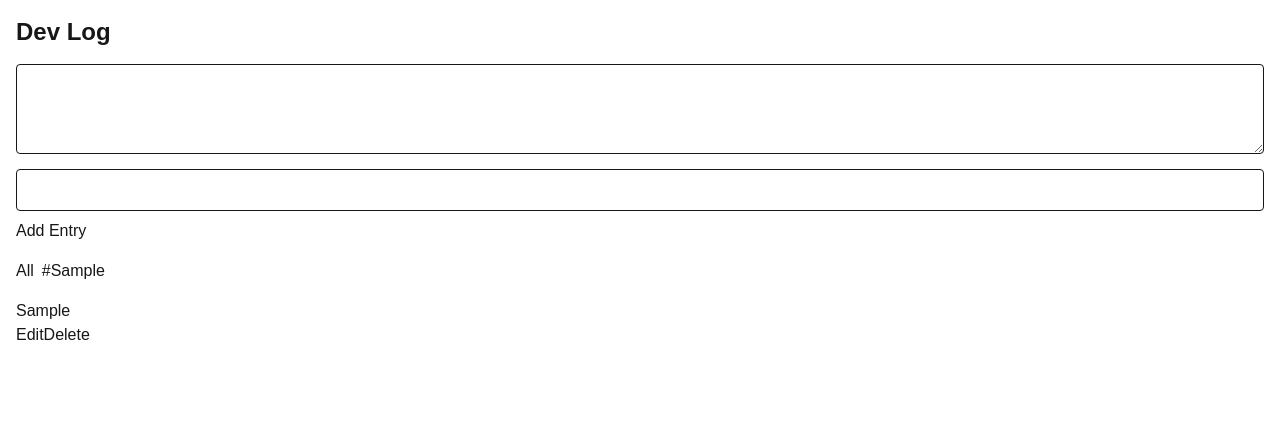
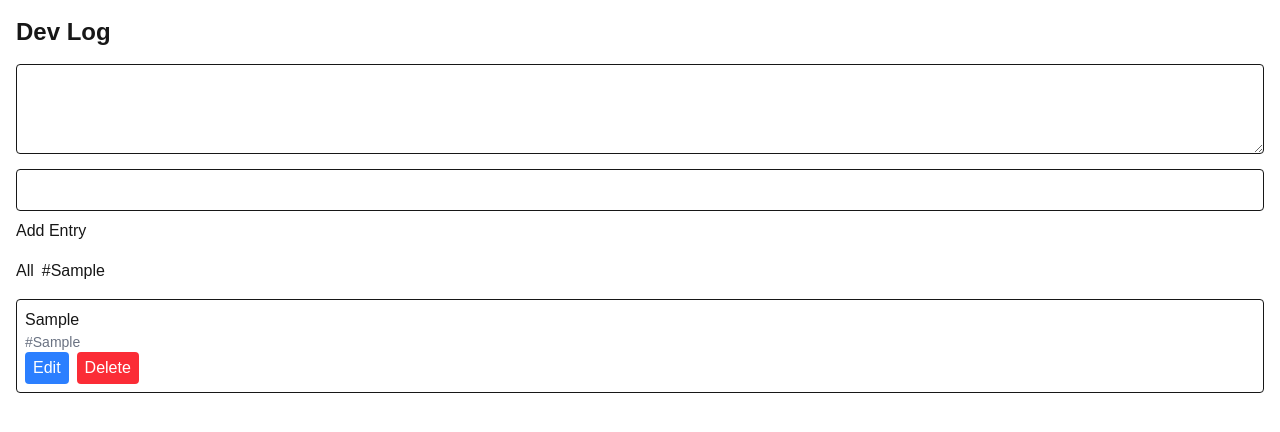
Before and after one commit to alexduisterwinkel/devlog, a Next.js app: page / in a window 1280 px wide. Both pictures are taken after typing "Sample", "Sample" into the empty fields and a click on the button "Add Entry". Shown: the top 432 px of the page. Built offline with nearby package versions, Linux system fonts and the light colour scheme.

Commit message:
refactor into components

```diff
--- a/app/page.tsx
+++ b/app/page.tsx
@@ -2,6 +2,11 @@
 
 import { useState, useEffect } from 'react';
 import { Entry } from '../types';
+
+import EntryForm from "../components/EntryForm";
+import EntryList from "../components/EntryList";
+import TagFilter from "../components/TagFilter";
+
 
 export default function Home() {
 	const [entries, setEntries] = useState<Entry[]>([]);
@@ -11,6 +16,20 @@ export default function Home() {
 	const [editingId, setEditingId] = useState<string | null>(null);
 	const [editText, setEditText] = useState('');
 
+	useEffect(() => {
+	  const stored = localStorage.getItem("entries");
+	  if (stored) {
+		setEntries(JSON.parse(stored));
+	  }
+	}, []);
+
+	useEffect(() => {
+	  localStorage.setItem("entries", JSON.stringify(entries));
+	}, [entries]);
+
+	const allTags = Array.from(
+	  new Set(entries.flatMap(entry => entry.tags))
+	);
 
 	const deleteEntry = (id: string) => {
 	  setEntries(prev => prev.filter(e => e.id !== id));
@@ -27,25 +46,16 @@ export default function Home() {
     	};
 
 		console.log(entries);
-		setEntries([newEntry, ...entries]);
+		setEntries(prev => [newEntry, ...entries]);
 		setText('');
 		setTags('');
   	};
 
-	useEffect(() => {
-	  const stored = localStorage.getItem("entries");
-	  if (stored) {
-		setEntries(JSON.parse(stored));
-	  }
-	}, []);
-
-	useEffect(() => {
-	  localStorage.setItem("entries", JSON.stringify(entries));
-	}, [entries]);
-
-	const allTags = Array.from(
-	  new Set(entries.flatMap(entry => entry.tags))
-	);
+	const editEntry = (id: string, newText: string) => {
+	  setEntries(prev =>
+		prev.map(e => (e.id === id ? { ...e, text: newText } : e))
+	  );
+	};
 
 	return (
     	<main className="p-4">
@@ -82,47 +92,14 @@ export default function Home() {
 		  ))}
 		</div>
 
-      	<div>
-			{entries
-			  .filter(entry =>
-				!activeTag || entry.tags.includes(activeTag)
-			  )
-			  .map(entry => (
-				<div key={entry.id}>
-				  	{editingId === entry.id ? (
-					  <>
-						<textarea
-						  value={editText}
-						  onChange={e => setEditText(e.target.value)}
-						/>
-						<button onClick={() => {
-						  setEntries(prev =>
-							prev.map(e =>
-							  e.id === entry.id ? { ...e, text: editText } : e
-							)
-						  );
-						  setEditingId(null);
-						}}>
-						  Save
-						</button>
-					  </>
-					) : (
-					  <div>{entry.text}</div>
-					)}
+		<EntryList
+			entries={entries.filter(
+			  entry => !activeTag || entry.tags.includes(activeTag)
+			)}
+			onDelete={deleteEntry}
+			onEdit={editEntry}
+		  />
 
-					<button onClick={() => {
-					  setEditingId(entry.id);
-					  setEditText(entry.text);
-					}}>
-					  Edit
-					</button>
-
-			  		<button onClick={() => deleteEntry(entry.id)}>
-				  		Delete
-					</button>
-				</div>
-			  ))}
-		</div>
     </main>
   );
 }
--- /dev/null
+++ b/components/EntryForm.tsx
@@ -0,0 +1,29 @@
+type Props = {
+  onSubmit: (form: FormData) => void;
+};
+
+export default function EntryForm({ onSubmit }: Props) {
+  return (
+    <form
+      onSubmit={e => {
+        e.preventDefault();
+        onSubmit(new FormData(e.currentTarget));
+        e.currentTarget.reset();
+      }}
+      className="mb-4 space-y-2"
+    >
+      <textarea
+        name="text"
+        className="w-full border p-2 rounded"
+        rows={3}
+      />
+
+      <input
+        name="tags"
+        className="w-full border p-2 rounded"
+      />
+
+      <button type="submit">Add Entry</button>
+    </form>
+  );
+}
--- /dev/null
+++ b/components/EntryItem.tsx
@@ -0,0 +1,24 @@
+import { Entry } from "../types";
+
+type Props = {
+  entry: Entry;
+  onDelete: (id: string) => void;
+};
+
+export default function EntryItem({ entry, onDelete }: Props) {
+  return (
+    <div className="border p-2 rounded">
+      <div>{entry.text}</div>
+
+      {entry.tags.length > 0 && (
+        <div className="text-sm text-gray-500">
+          {entry.tags.map(tag => `#${tag}`).join(" ")}
+        </div>
+      )}
+
+      <button onClick={() => onDelete(entry.id)}>
+        Delete
+      </button>
+    </div>
+  );
+}
--- /dev/null
+++ b/components/EntryList.tsx
@@ -0,0 +1,76 @@
+import { useState } from "react";
+import { Entry } from "../types";
+import EntryItem from "./EntryItem";
+
+type Props = {
+  entries: Entry[];
+  onDelete: (id: string) => void;
+  onEdit: (id: string, newText: string) => void;
+};
+
+export default function EntryList({ entries, onDelete, onEdit }: Props) {
+  const [editingId, setEditingId] = useState<string | null>(null);
+  const [editText, setEditText] = useState("");
+
+  return (
+    <div className="space-y-2">
+      {entries.map((entry) => (
+        <div key={entry.id} className="border p-2 rounded">
+          {editingId === entry.id ? (
+            <>
+              <textarea
+                value={editText}
+                onChange={(e) => setEditText(e.target.value)}
+                className="w-full border p-1 rounded mb-2"
+                rows={3}
+              />
+              <button
+                className="mr-2 px-2 py-1 bg-green-500 text-white rounded"
+                onClick={() => {
+                  onEdit(entry.id, editText);
+                  setEditingId(null);
+                  setEditText("");
+                }}
+              >
+                Save
+              </button>
+              <button
+                className="px-2 py-1 bg-gray-400 text-white rounded"
+                onClick={() => {
+                  setEditingId(null);
+                  setEditText("");
+                }}
+              >
+                Cancel
+              </button>
+            </>
+          ) : (
+            <>
+              <div>{entry.text}</div>
+              {entry.tags.length > 0 && (
+                <div className="text-sm text-gray-500">
+                  {entry.tags.map((tag) => `#${tag}`).join(" ")}
+                </div>
+              )}
+              <button
+                className="mr-2 px-2 py-1 bg-blue-500 text-white rounded"
+                onClick={() => {
+                  setEditingId(entry.id);
+                  setEditText(entry.text);
+                }}
+              >
+                Edit
+              </button>
+              <button
+                className="px-2 py-1 bg-red-500 text-white rounded"
+                onClick={() => onDelete(entry.id)}
+              >
+                Delete
+              </button>
+            </>
+          )}
+        </div>
+      ))}
+    </div>
+  );
+}
--- /dev/null
+++ b/components/TagFilter.tsx
@@ -0,0 +1,25 @@
+type Props = {
+  tags: string[];
+  activeTag: string | null;
+  setActiveTag: (tag: string | null) => void;
+};
+
+export default function TagFilter({
+  tags,
+  activeTag,
+  setActiveTag,
+}: Props) {
+  return (
+    <div className="mb-4 space-x-2">
+      <button onClick={() => setActiveTag(null)}>
+        All
+      </button>
+
+      {tags.map(tag => (
+        <button key={tag} onClick={() => setActiveTag(tag)}>
+          #{tag}
+        </button>
+      ))}
+    </div>
+  );
+}
```
